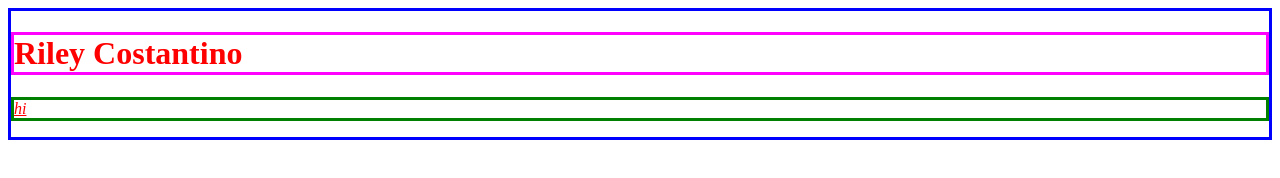
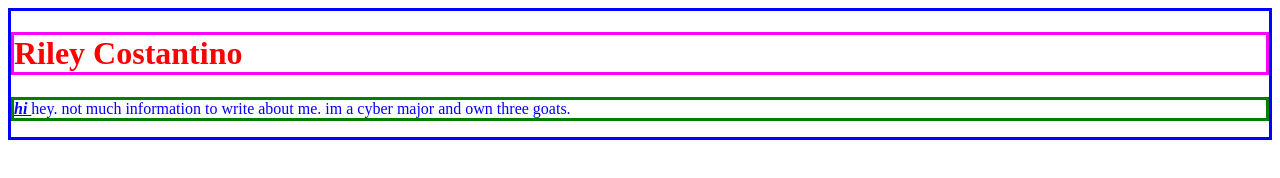
Before and after one commit to rcc544/SE1110RCC, a plain HTML site: page Week 1/Homework/firstWebPage.html in a window 1280 px wide. Drawn offline with Linux system fonts and the light colour scheme.

Commit message:
Update firstWebPage.html

```diff
--- a/Week 1/Homework/firstWebPage.html
+++ b/Week 1/Homework/firstWebPage.html
@@ -6,15 +6,15 @@
 
 <meta charset="UTF-8">
 
-<!--Using the browsers view port and setting to it's native size-->
-<meta name ="viewport" content="width=device-width, initial-scale=1.0">
+<meta name="description" content="Week 1">
+<meta name="author" content="Your Name Goes Here">
 <div style="color:blue;border: 3px solid blue">
 
 </head>
 
 <body>
     <h1 style="color:red;border: 3px solid magenta"> Riley Costantino</h1>
-    <p style="color:red;border: 3px solid green"><i><u>hi</i></u></p>
+    <p style="border: 3px solid green"><b><i><u>hi </b></i></u>hey. not much information to write about me. im a cyber major and own three goats.</p>
 </body>
 
 
```
